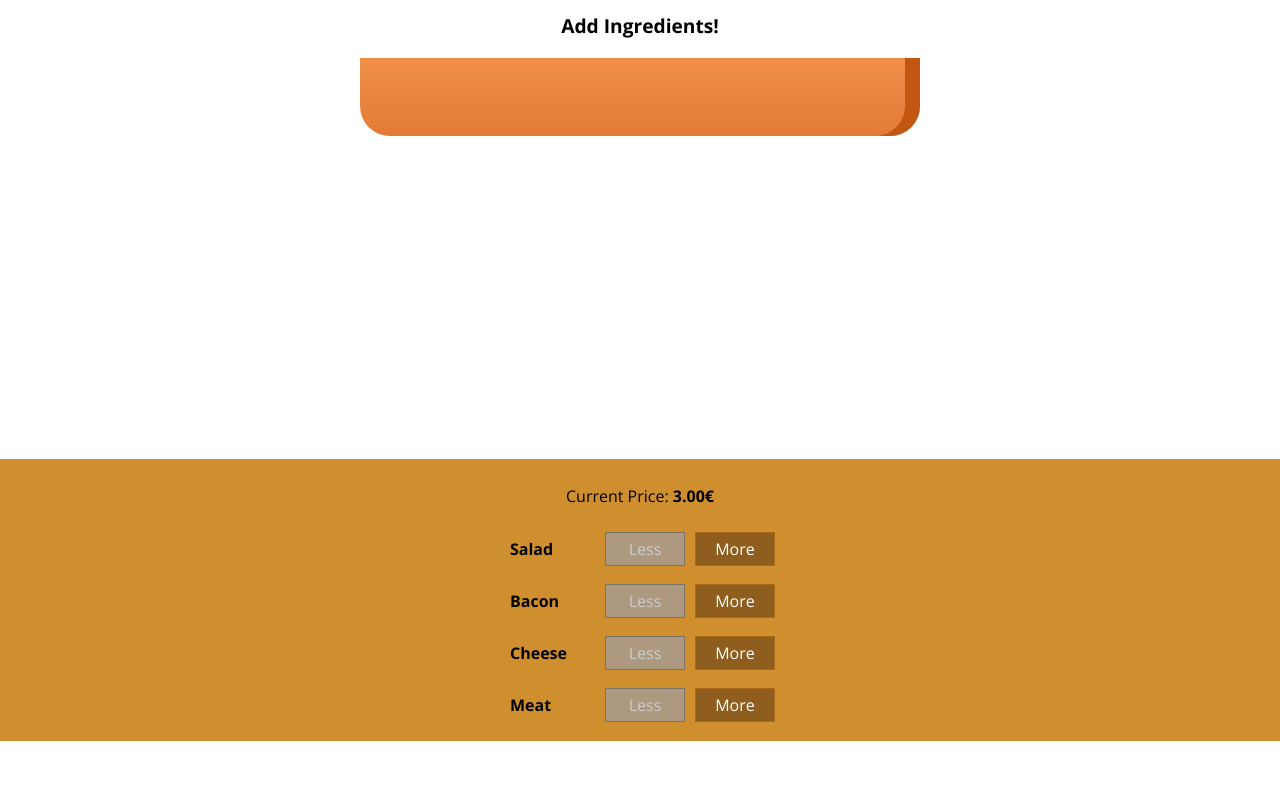
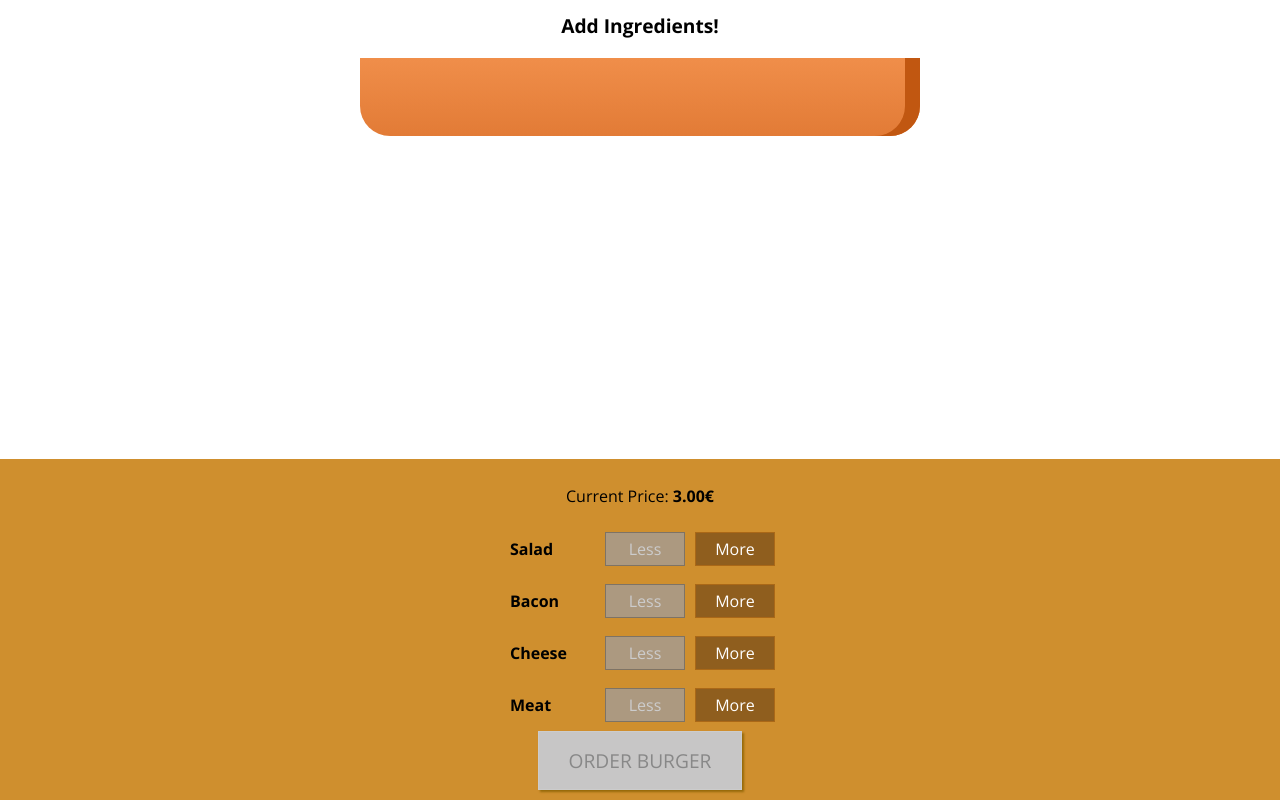
Before and after one commit to sergimarquez/burger-builder, a React app: page / in a window 1280 px wide. Shown: the part 179-979 px from the top of the page. Before the commit the page ends 920 px from the top, so only its background shows below. Built offline with nearby package versions, Linux system fonts and the light colour scheme.

Commit message:
Modal + Backdrop

```diff
--- a/src/components/Burger/BuildControls/BuildControls.css
+++ b/src/components/Burger/BuildControls/BuildControls.css
@@ -8,3 +8,44 @@
     margin: auto;
     padding: 10px 0;
 }
+
+.OrderButton {
+    background-color: #DAD735;
+    outline: none;
+    cursor: pointer;
+    border: 1px solid #966909;
+    color: #966909;
+    font-family: inherit;
+    font-size: 1.2em;
+    padding: 15px 30px;
+    box-shadow: 2px 2px 2px #966909;
+}
+
+.OrderButton:hover, .OrderButton:active {
+    background-color: #A0DB41;
+    border: 1px solid #966909;
+    color: #966909;
+}
+
+.OrderButton:disabled {
+    background-color: #C7C6C6;
+    cursor: not-allowed;
+    border: 1px solid #ccc;
+    color: #888888;
+}
+
+.OrderButton:not(:disabled) {
+    animation: enable 0.3s linear;
+}
+
+@keyframes enable {
+    0% {
+        transform: scale(1);
+    }
+    60% {
+        transform: scale(1.1);
+    }
+    100% {
+        transform: scale(1);
+    }
+}
--- a/src/components/Burger/BuildControls/BuildControls.js
+++ b/src/components/Burger/BuildControls/BuildControls.js
@@ -21,6 +21,10 @@
 				removed={() => props.ingredientRemoved(ctrl.type)}
 				disabled={props.disabled[ctrl.type]} />
 			))}
+		<button
+		className={classes.OrderButton}
+		disabled={!props.purchasable}
+		onClick={props.ordered}>ORDER BURGER</button>
 	</div>
 );
 
--- /dev/null
+++ b/src/components/Burger/OrderSummary/OrderSummary.js
@@ -0,0 +1,26 @@
+import React from 'react';
+
+import Aux from '../../../hoc/Aux';
+
+const orderSummary = (props) => {
+	const ingredientSummary = Object.keys(props.ingredients)
+		.map(igKey => {
+			return (
+				<li key={igKey}>
+					<span style={{texTransform: 'capitalize'}}>{igKey}</span>: {props.ingredients[igKey]}
+				</li> );
+		} );
+
+	return (
+		<Aux>
+			<h3>Your Order</h3>
+			<p>A delicious burger with the following ingredients:</p>
+			<ul>
+				{ingredientSummary}
+			</ul>
+			<p>Continue to Checkout?</p>
+		</Aux>
+	);
+};
+
+export default orderSummary;
--- /dev/null
+++ b/src/components/UI/Backdrop/Backdrop.css
@@ -0,0 +1,9 @@
+.Backdrop {
+	width: 100%;
+	height: 100%;
+	position: fixed;
+	z-index: 100;
+	left: 0;
+	top: 0;
+	background-color: rgba(0, 0, 0, 0.5);
+}
--- /dev/null
+++ b/src/components/UI/Backdrop/Backdrop.js
@@ -0,0 +1,10 @@
+import React from 'react';
+
+import classes from './Backdrop.css';
+
+const backdrop = (props) => (
+	props.show ? <div className={classes.Backdrop} onClick={props.clicked}></div> : null
+
+);
+
+export default backdrop;
--- /dev/null
+++ b/src/components/UI/Modal/Modal.css
@@ -0,0 +1,20 @@
+.Modal {
+    position: fixed;
+    z-index: 500;
+    background-color: white;
+    width: 70%;
+    border: 1px solid #ccc;
+    box-shadow: 1px 1px 1px black;
+    padding: 16px;
+    left: 15%;
+    top: 30%;
+    box-sizing: border-box;
+    transition: all 0.3s ease-out;
+}
+
+@media (min-width: 600px) {
+    .Modal {
+        width: 500px;
+        left: calc(50% - 250px);
+    }
+}
--- /dev/null
+++ b/src/components/UI/Modal/Modal.js
@@ -0,0 +1,21 @@
+import React from 'react';
+
+import classes from './Modal.css';
+import Aux from '../../../hoc/Aux';
+import Backdrop from '../Backdrop/Backdrop';
+
+const modal = (props) => (
+	<Aux>
+		<Backdrop show={props.show} clicked={props.modalClosed} />
+		<div
+			className={classes.Modal}
+			style={{
+				transform: props.show ? 'translateY(0)' : 'translateY(-100vh)',
+				opacity: props.show ? '1' : '0'
+			}}>
+			{props.children}
+		</div>
+	</Aux>
+);
+
+export default modal;
--- a/src/containers/BurgerBuilder/BurgerBuilder.js
+++ b/src/containers/BurgerBuilder/BurgerBuilder.js
@@ -3,6 +3,8 @@
 import Aux from '../../hoc/Aux';
 import Burger from '../../components/Burger/Burger';
 import BuildControls from '../../components/Burger/BuildControls/BuildControls';
+import Modal from '../../components/UI/Modal/Modal';
+import OrderSummary from '../../components/Burger/OrderSummary/OrderSummary';
 
 const INGREDIENT_PRICES ={
 	salad: 0.5,
@@ -20,7 +22,20 @@
 			meat: 0
 		},
 
-		totalPrice: 3
+		totalPrice: 3,
+		purchasable: false,
+		purchasing: false
+	}
+
+	updatePurchaseState (ingredients) {
+		const sum = Object.keys(ingredients)
+			.map(igKey => {
+				return ingredients[igKey];
+			})
+			.reduce((sum, el) => {
+				return sum + el;
+			}, 0);
+		this.setState({purchasable: sum > 0});
 	}
 
 	addIngredientHandler = (type) => {
@@ -34,6 +49,7 @@
 		const oldPrice = this.state.totalPrice;
 		const newPrice = oldPrice + priceAddition;
 		this.setState({totalPrice: newPrice, ingredients: updatedIngredients});
+		this.updatePurchaseState(updatedIngredients);
 	}
 
 	removeIngredientHandler = (type) => {
@@ -50,6 +66,15 @@
 		const oldPrice = this.state.totalPrice;
 		const newPrice = oldPrice - priceDeduction;
 		this.setState({totalPrice: newPrice, ingredients: updatedIngredients});
+		this.updatePurchaseState(updatedIngredients);
+	}
+
+	purchaseHandler = () => {
+		this.setState({purchasing:true});
+	}
+
+	purchaseCancelHandler = () => {
+		this.setState({purchasing:false});
 	}
 
 	render () {
@@ -62,12 +87,17 @@
 
 		return (
 			<Aux>
+				<Modal show={this.state.purchasing} modalClosed={this.purchaseCancelHandler}>
+					<OrderSummary ingredients={this.state.ingredients} />
+				</Modal>
 				<Burger ingredients={this.state.ingredients} />
 				<BuildControls
 					ingredientAdded={this.addIngredientHandler}
 					ingredientRemoved={this.removeIngredientHandler}
 					disabled={disabledInfo}
-					price={this.state.totalPrice}/>
+					purchasable={this.state.purchasable}
+					ordered={this.purchaseHandler}
+					price={this.state.totalPrice} />
 			</Aux>
 		);
 	}
```
Lines whose indentation alone changed are shown as unchanged.
